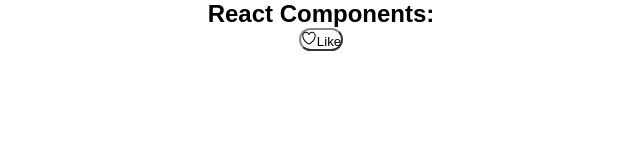
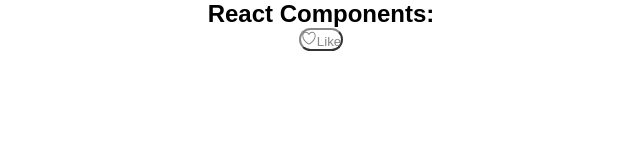
Before and after one commit to 986913/react-components, a React (Create React App) app: page / in a window 1280 px wide. Shown: the top 160 px of the page, without its empty margins (319-959 px from the left). Built offline with nearby package versions, Linux system fonts and the light colour scheme.

Commit message:
css corection

```diff
--- a/src/LikeButton/likebutton.css
+++ b/src/LikeButton/likebutton.css
@@ -7,7 +7,7 @@
   padding: .5em;
   background-color: white;
   border-color: var(--defaultColor);
-  color: var(var(--defaultColor));
+  color: var(--defaultColor);
 }
 
 .button:hover {
```
